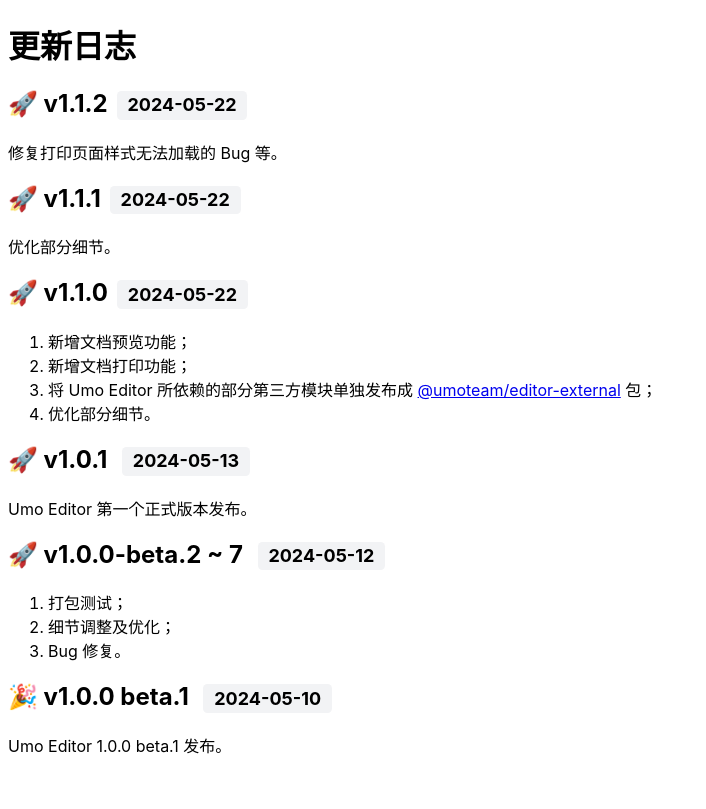
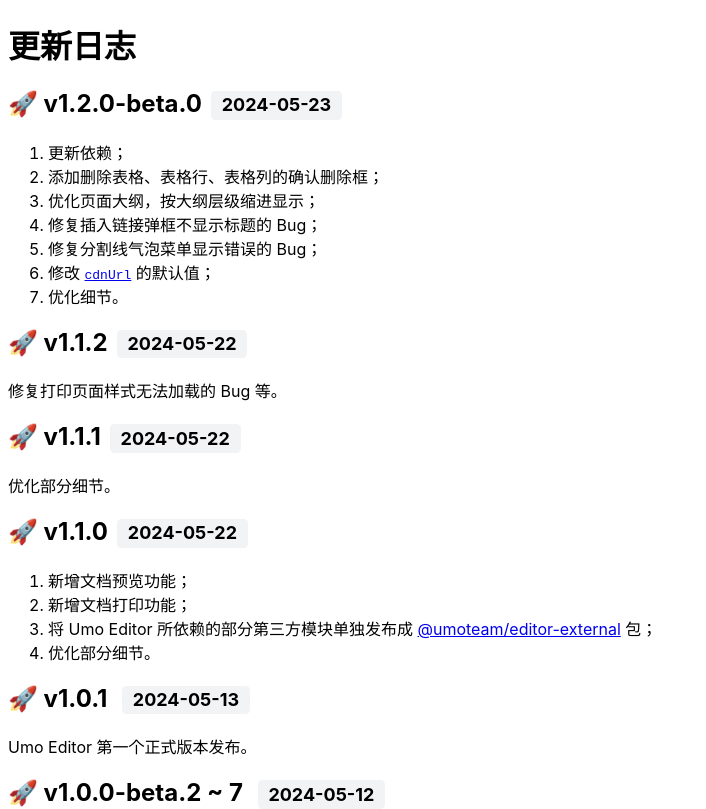
Before and after one commit to umodoc/docs, a Next.js app: page /docs/guide/changelog in a window 1280 px wide. Shown: the top 809 px of the page, without its empty margins (0-706 px from the left). Built offline with nearby package versions, Linux system fonts and the light colour scheme.

Commit message:
v1.2.0-beta.0

```diff
--- a/pages/docs/guide/changelog.mdx
+++ b/pages/docs/guide/changelog.mdx
@@ -1,6 +1,15 @@
 import { Badge } from '/components/badge'
 
 # 更新日志
+
+## 🚀 v1.2.0-beta.0<Badge>2024-05-23</Badge>
+1. 更新依赖；
+2. 添加删除表格、表格行、表格列的确认删除框；
+3. 优化页面大纲，按大纲层级缩进显示；
+4. 修复插入链接弹框不显示标题的 Bug；
+5. 修复分割线气泡菜单显示错误的 Bug；
+6. 修改 [`cdnUrl`](../options/cdn) 的默认值；
+7. 优化细节。
 
 ## 🚀 v1.1.2<Badge>2024-05-22</Badge>
 修复打印页面样式无法加载的 Bug 等。
@@ -24,6 +33,6 @@ Umo Editor 第一个正式版本发布。
 2. 细节调整及优化；
 3. Bug 修复。
 
-## 🎉 v1.0.0 beta.1 <Badge>2024-05-10</Badge>
+## 🎉 v1.0.0-beta.1 <Badge>2024-05-10</Badge>
 
 Umo Editor 1.0.0 beta.1 发布。
--- a/pages/docs/options/default.mdx
+++ b/pages/docs/options/default.mdx
@@ -151,7 +151,7 @@ const defaultOptions = {
     typographyRules: {},
   },
   templates: [],
-  cdnUrl: 'https://unpkg.com/@umoteam/editor-external@latest',
+  cdnUrl: '//unpkg.com/@umoteam/editor-external@latest',
   shareUrl: location?.href || '',
   diagrams: {
     domain: 'https://embed.diagrams.net',
```
Also changed, not shown: pages/docs/options/cdn.mdx (+4 -4 lines).
